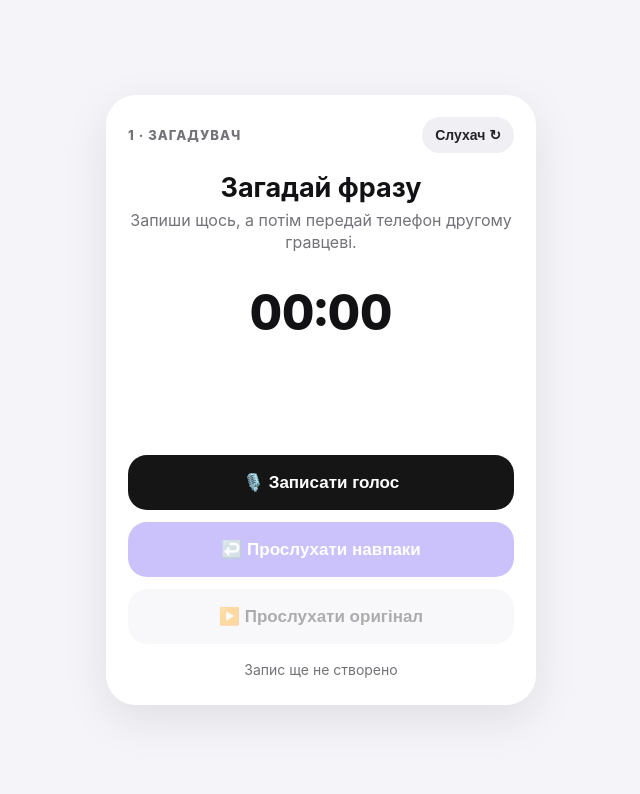
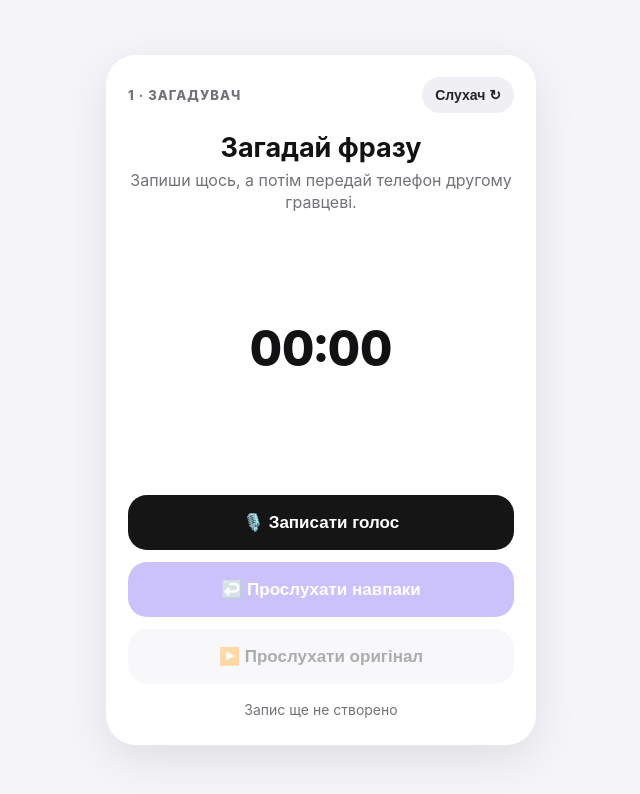
Before and after one commit to Den00den/reverse_audio, a plain HTML site: page index.html in a window 1280 px wide. Shown: the whole page, without its empty margins (319-959 px from the left). Drawn offline with Linux system fonts and the light colour scheme.

Commit message:
1.2.0 test version

```diff
--- a/index.html
+++ b/index.html
@@ -7,7 +7,6 @@
 <link rel="icon" type="image/png" href="logo.png">
 <link rel="apple-touch-icon" href="logo.png">
 <!--.top{display: none;}-->
-
 <style>
 *{box-sizing:border-box}
 :root{--bg:#f5f5f9;--card:#fff;--text:#121214;--muted:#727278;--purple:#7257f6;--red:#e04444}
@@ -16,16 +15,16 @@ body{margin:0;min-height:100vh;background:var(--bg);font-family:-apple-system,Bl
 .top{display: none;}
 .logo{width:76px;height:76px;display:block;margin:0 auto 12px;border-radius:20px;object-fit:cover;box-shadow:0 8px 24px rgba(55,35,120,.16)}.top h1{font-size:30px;margin:0 0 6px}.top p{margin:0;color:var(--muted)}
 .scene{perspective:1400px}
-.card{position:relative;width:100%;min-height:610px;transform-style:preserve-3d;transition:transform .65s cubic-bezier(.2,.7,.2,1)}
+.card{position:relative;width:100%;height:690px;min-height:690px;transform-style:preserve-3d;transition:transform .65s cubic-bezier(.2,.7,.2,1)}
 .card.flipped{transform:rotateY(180deg)}
-.face{position:absolute;inset:0;backface-visibility:hidden;-webkit-backface-visibility:hidden;background:var(--card);border-radius:30px;padding:22px;box-shadow:0 14px 45px rgba(0,0,0,.09);display:flex;flex-direction:column}
+.face{position:absolute;inset:0;height:100%;overflow:hidden;backface-visibility:hidden;-webkit-backface-visibility:hidden;background:var(--card);border-radius:30px;padding:22px;box-shadow:0 14px 45px rgba(0,0,0,.09);display:flex;flex-direction:column}
 .back{transform:rotateY(180deg)}
 .faceHead{display:flex;align-items:center;justify-content:space-between;margin-bottom:10px}
 .role{font-size:13px;font-weight:800;letter-spacing:.08em;text-transform:uppercase;color:var(--muted)}
 .flip{border:0;background:#efeff4;color:#242428;border-radius:999px;padding:10px 13px;font-size:14px;font-weight:750;cursor:pointer}
 .title{text-align:center;font-size:27px;margin:8px 0 5px}.desc{text-align:center;color:var(--muted);line-height:1.4;margin:0 0 12px}
-.timer{text-align:center;font-size:50px;font-weight:800;font-variant-numeric:tabular-nums;margin:16px 0}
-.controls{margin-top:auto}
+.timer{text-align:center;font-size:50px;font-weight:800;font-variant-numeric:tabular-nums;margin:0}
+.controls{}
 button.action{width:100%;border:0;border-radius:19px;padding:17px 15px;margin-top:12px;font-size:17px;font-weight:800;cursor:pointer;transition:.1s}
 button.action:active{transform:scale(.985)}
 button.action:disabled{opacity:.36;cursor:not-allowed}
@@ -33,7 +32,31 @@ button.action:disabled{opacity:.36;cursor:not-allowed}
 .reverse{background:var(--purple);color:#fff}.normal{background:#eeeef3;color:#1c1c1f}
 .status{text-align:center;min-height:22px;margin-top:17px;color:var(--muted);font-size:14px}
 .listenerHint{background:#f2efff;border-radius:16px;padding:12px 14px;font-size:14px;line-height:1.4;color:#51458d;margin:6px 0 2px}
-@media(max-height:740px){body{padding:10px}.card{min-height:570px}.timer{margin:8px 0;font-size:42px}.face{padding:18px}}
+@media(max-height:740px){body{padding:10px}.card{height:650px;min-height:650px}.timer{font-size:42px}.face{padding:18px}}
+
+/* Однакова геометрія обох сторін картки */
+.front .desc{margin-bottom:0}
+.front .timer{
+  flex:1;
+  min-height:0;
+  display:flex;
+  align-items:center;
+  justify-content:center;
+}
+.front .controls{margin-top:0}
+.front .status{margin-top:17px;margin-bottom:0}
+
+.back .listenerHint{margin-bottom:0}
+.back .timer{
+  flex:1;
+  min-height:70px;
+  display:flex;
+  align-items:center;
+  justify-content:center;
+}
+.back .controls{margin-top:0}
+.back .status{margin-top:17px;margin-bottom:0}
+
 </style>
 </head>
 <body>
```
